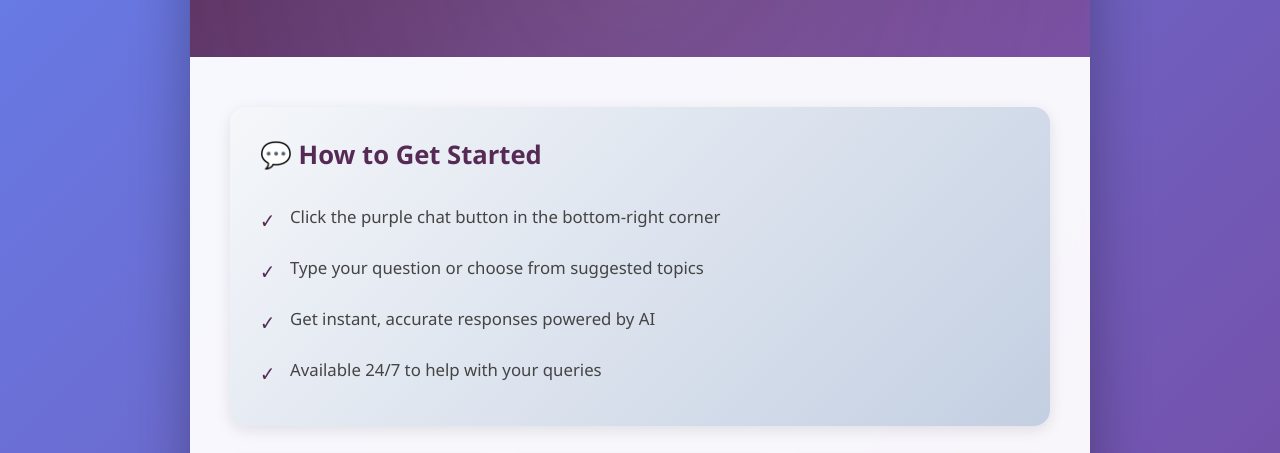
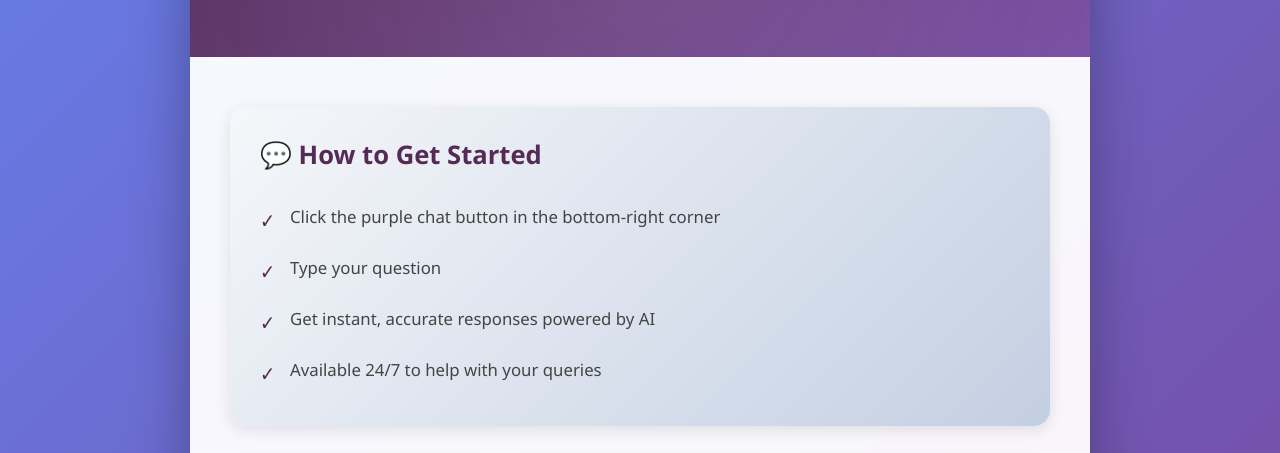
Before and after one commit to nagabhadram/chatbot-test, a plain HTML site: page index.html in a window 1280 px wide. Shown: the part 186-639 px from the top of the page. Drawn offline with Linux system fonts and the light colour scheme; a script that the page names is missing.

Commit message:
Update index.html

```diff
--- a/index.html
+++ b/index.html
@@ -310,7 +310,7 @@
                 <h2>💬 How to Get Started</h2>
                 <ul>
                     <li>Click the purple chat button in the bottom-right corner</li>
-                    <li>Type your question or choose from suggested topics</li>
+                    <li>Type your question </li>
                     <li>Get instant, accurate responses powered by AI</li>
                     <li>Available 24/7 to help with your queries</li>
                 </ul>
```
